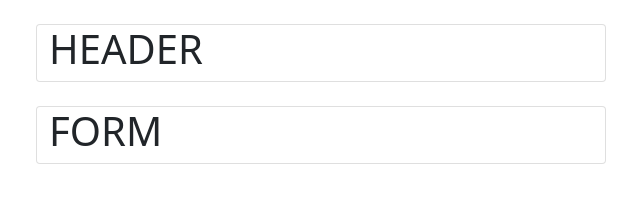
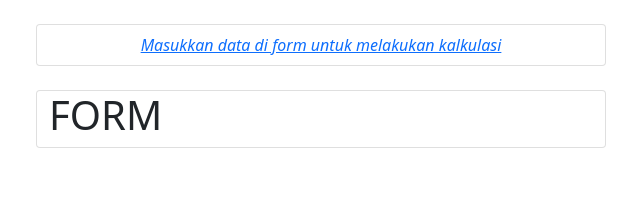
Before and after one commit to snaztoz/tubes-AI, a plain HTML site: page index.html in a window 1280 px wide. Shown: the whole page, without its empty margins (319-959 px from the left). Drawn offline with nearby package versions, Linux system fonts and the light colour scheme.

Commit message:
Membuat placeholder untuk menampilkan result.

```diff
--- a/index.html
+++ b/index.html
@@ -12,8 +12,8 @@
 
   <body class="container py-4">
     <section class="row justify-content-center">
-      <div class="col-lg-6 card">
-        <h1>HEADER</h1>
+      <div id="result-container" class="col-lg-6 card">
+        <p class="m-2 text-center"><a href="#"><em>Masukkan data di form untuk melakukan kalkulasi</em></a></p>
       </div>
     </section>
 
```
